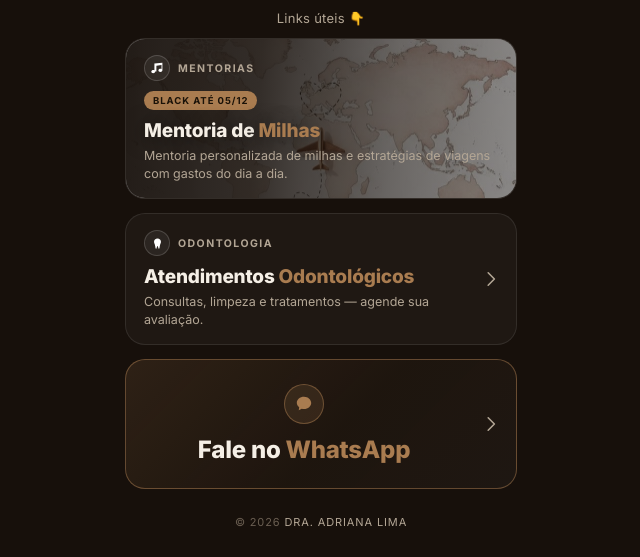
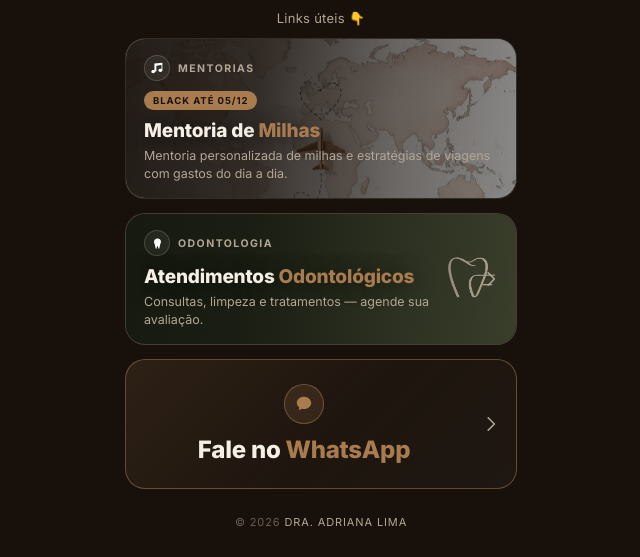
Before and after one commit to vaniuz/Adriana-link-bio, a website: page index.html in a window 1280 px wide. Shown: the part 511-1068 px from the top of the page, without its empty margins (319-959 px from the left). Drawn offline with Linux system fonts and the light colour scheme.

Commit message:
Card Odontologia: fundo verde-oliva com dente em destaque

```diff
--- a/index.html
+++ b/index.html
@@ -62,6 +62,13 @@ body{background:var(--bg);color:var(--ink);font-family:Inter,system-ui,sans-seri
 .card-site::before{content:"";position:absolute;inset:0;z-index:0;background:url('assets/bio-mapa.jpg') center 50%/cover no-repeat;filter:brightness(.82) saturate(.92)}
 .card-site::after{content:"";position:absolute;inset:0;z-index:1;background:linear-gradient(95deg,rgba(23,16,11,.93) 0%,rgba(23,16,11,.84) 34%,rgba(23,16,11,.5) 68%,rgba(23,16,11,.28) 100%)}
 .card-site h3{text-shadow:0 2px 20px rgba(0,0,0,.55)}
+/* card odontologia: fundo verde-oliva com dente */
+.card-odonto::before{content:"";position:absolute;inset:0;z-index:0;background:url('assets/bio-odonto.jpg') center/cover no-repeat}
+.card-odonto::after{content:"";position:absolute;inset:0;z-index:1;background:linear-gradient(95deg,rgba(20,24,15,.96) 0%,rgba(20,24,15,.88) 32%,rgba(20,24,15,.5) 68%,rgba(20,24,15,.2) 100%)}
+.card-odonto{border-color:rgba(206,196,158,.22)}
+.card-odonto .card-body{position:relative;z-index:2}
+.card-odonto .card-body>*{position:relative;z-index:2}
+.card-odonto h3{text-shadow:0 2px 20px rgba(0,0,0,.55)}
 /* ---- RODAPÉ ---- */
 .foot{margin-top:auto;padding-top:26px;text-align:center;color:#6b5f52;font-size:11px;letter-spacing:.08em;text-transform:uppercase}
 .foot .word{color:var(--muted)}
@@ -116,7 +123,7 @@ body{background:var(--bg);color:var(--ink);font-family:Inter,system-ui,sans-seri
     </a>
 
     <!-- ODONTOLOGIA -->
-    <a class="card" href="https://tr.ee/DGE21e3CM0" target="_blank" rel="noopener">
+    <a class="card card-odonto" href="https://tr.ee/DGE21e3CM0" target="_blank" rel="noopener">
       <div class="card-body">
         <div class="card-top">
           <span class="ico ico-note" aria-hidden="true"><svg width="13" height="13" viewBox="0 0 12 12" fill="none"><path d="M6 1.3c-1.9 0-3.2 1.3-3.2 3 0 1.1.5 1.9.8 2.9.3 1 .4 2.1.6 3.1.1.6.9.6 1 0 .2-.9.4-1.9.8-1.9s.6 1 .8 1.9c.1.6.9.6 1 0 .2-1 .3-2.1.6-3.1.3-1 .8-1.8.8-2.9 0-1.7-1.3-3-3.2-3Z" fill="#fff"/></svg></span>
```
Also changed, not shown: assets/bio-odonto.jpg (added).
